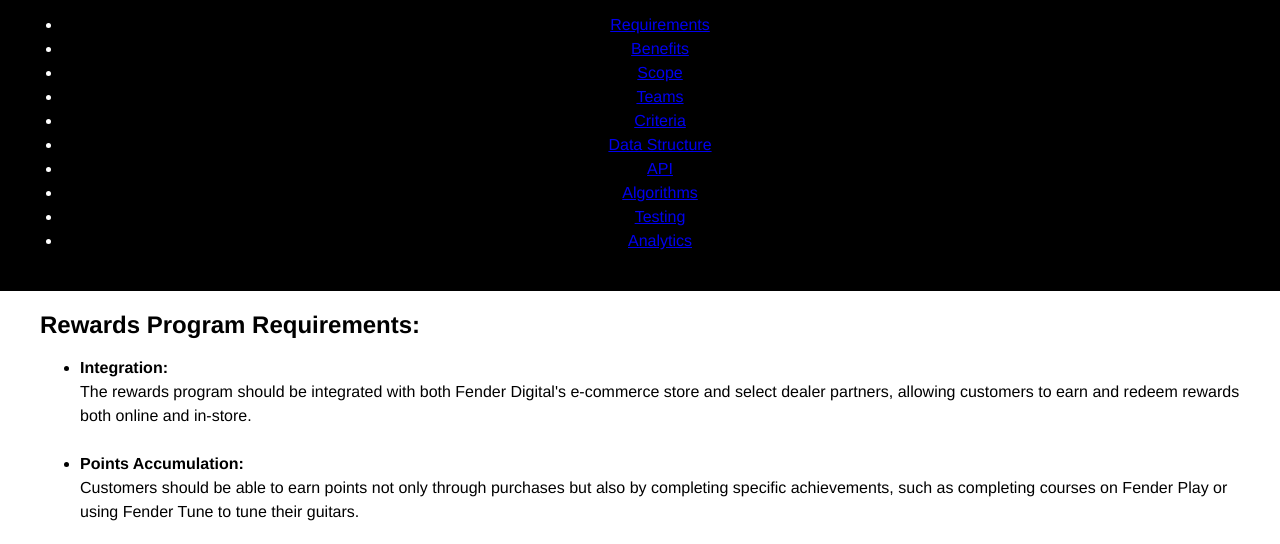
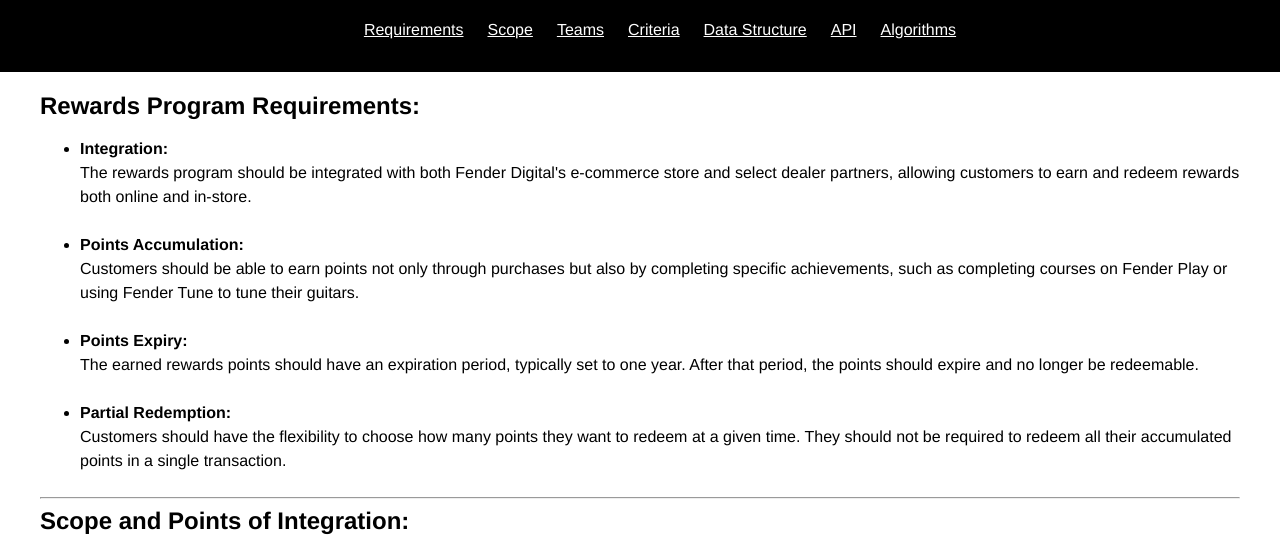
Before and after one commit to justinTsugranes/project_fender-rewards, a website: page client/public/notes.html in a window 1280 px wide. Shown: the part 226-770 px from the top of the page. Drawn offline with Linux system fonts and the light colour scheme; a script that the page names is missing.

Commit message:
css edits to notes

```diff
--- a/client/public/css/styles.css
+++ b/client/public/css/styles.css
@@ -199,6 +199,8 @@
   width: 100%;
   padding: 22px;
   text-align: center;
+  display: flex;
+  flex-direction: column;
   color: var(--white-color);
   background-color: var(--secondary-color);
 }
@@ -323,6 +325,38 @@
 }
 
 /* Notes */
+.notes-hero {
+  margin: 0 auto;
+  display: flex;
+  justify-content: center;
+}
+
+.notes-hero ul {
+  list-style: none;
+  display: flex;
+  flex-direction: column;
+  align-items: center;
+  justify-content: space-between;
+  gap: 10px;
+  max-width: 1200px;
+  margin: 8px auto;
+}
+
+#notes-nav {
+  list-style: none;
+  display: flex;
+  flex-direction: column;
+  align-items: center;
+  justify-content: space-between;
+  gap: 10px;
+  max-width: 1200px;
+  margin: 8px auto;
+}
+
+#notes-nav a {
+  color: var(--white-color);
+}
+
 #notes-container {
   max-width: 1200px;
 }
@@ -330,6 +364,7 @@
 #notes-container img {
   max-width: 600px;
   max-height: 600px;
+  /* margin: 0 auto; */
 }
 
 @media screen and (min-width: 320px) {
@@ -371,6 +406,12 @@
     align-items: center;
     gap: 6px;
   }
+
+  #notes-nav {
+    flex-direction: row;
+    justify-content: center;
+    gap: 24px;
+  }
 }
 
 /* Desktop */
--- a/client/public/notes.html
+++ b/client/public/notes.html
@@ -53,17 +53,17 @@
       <div class="hero notes-hero">
         <h1>Project Notes</h1>
         <h2>Scope, Integration, Data Structure, API Design</h2>
-        <ul>
+        <ul id="notes-nav">
           <li><a href="#requirements">Requirements</a></li>
-          <li><a href="#benefits">Benefits</a></li>
+          <!-- <li><a href="#benefits">Benefits</a></li> -->
           <li><a href="#scope">Scope</a></li>
           <li><a href="#teams">Teams</a></li>
           <li><a href="#criteria">Criteria</a></li>
           <li><a href="#data-structure">Data Structure</a></li>
           <li><a href="#api">API</a></li>
           <li><a href="#algorithms">Algorithms</a></li>
-          <li><a href="#testing">Testing</a></li>
-          <li><a href="#analytics">Analytics</a></li>
+          <!-- <li><a href="#testing">Testing</a></li> -->
+          <!-- <li><a href="#analytics">Analytics</a></li> -->
         </ul>
       </div>
       <!-- /End Hero -->
@@ -112,7 +112,7 @@
 
         <hr />
 
-        <section id="benefits">
+        <!-- <section id="benefits">
           <h3>Benefits of the Rewards Program:</h3>
           <p>
             By offering rewards for purchases and achievements, Fender Rewards
@@ -189,7 +189,7 @@
           </ul>
         </section>
 
-        <hr />
+        <hr /> -->
 
         <section id="scope">
           <h3>Scope and Points of Integration:</h3>
@@ -933,16 +933,16 @@
           </p>
         </section>
 
-        <section id="testing">
+        <!-- <section id="testing">
           <h3>Testing</h3>
           <h4>Unit Testing With Jest</h4>
           <h4>End To End Testing With Cypress</h4>
           <h4>Debugging</h4>
-        </section>
+        </section> -->
 
-        <section id="analytics">
+        <!-- <section id="analytics">
           <h3>Analytics</h3>
-        </section>
+        </section> -->
       </div>
     </main>
 
```
Also changed, not shown: tests/mocks/mockUsers.js (+0 -1 lines), 2 other files.
